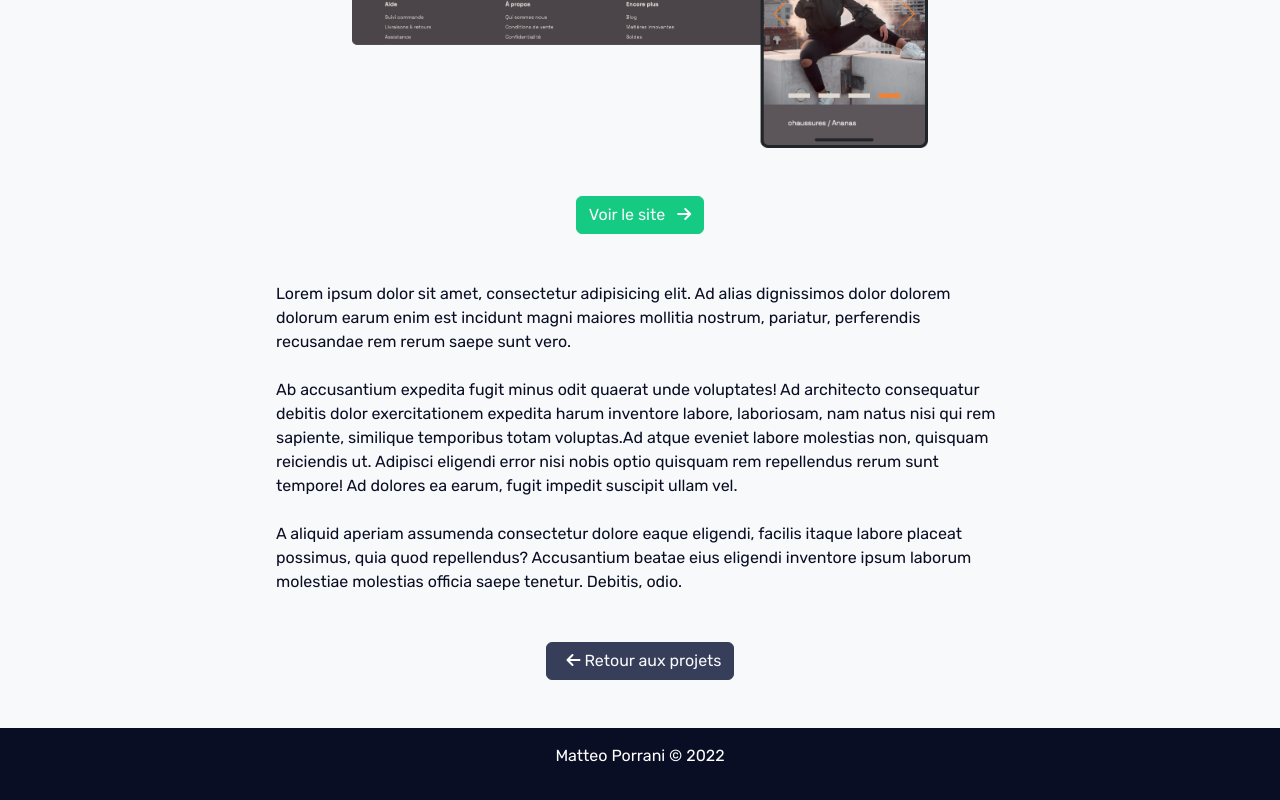
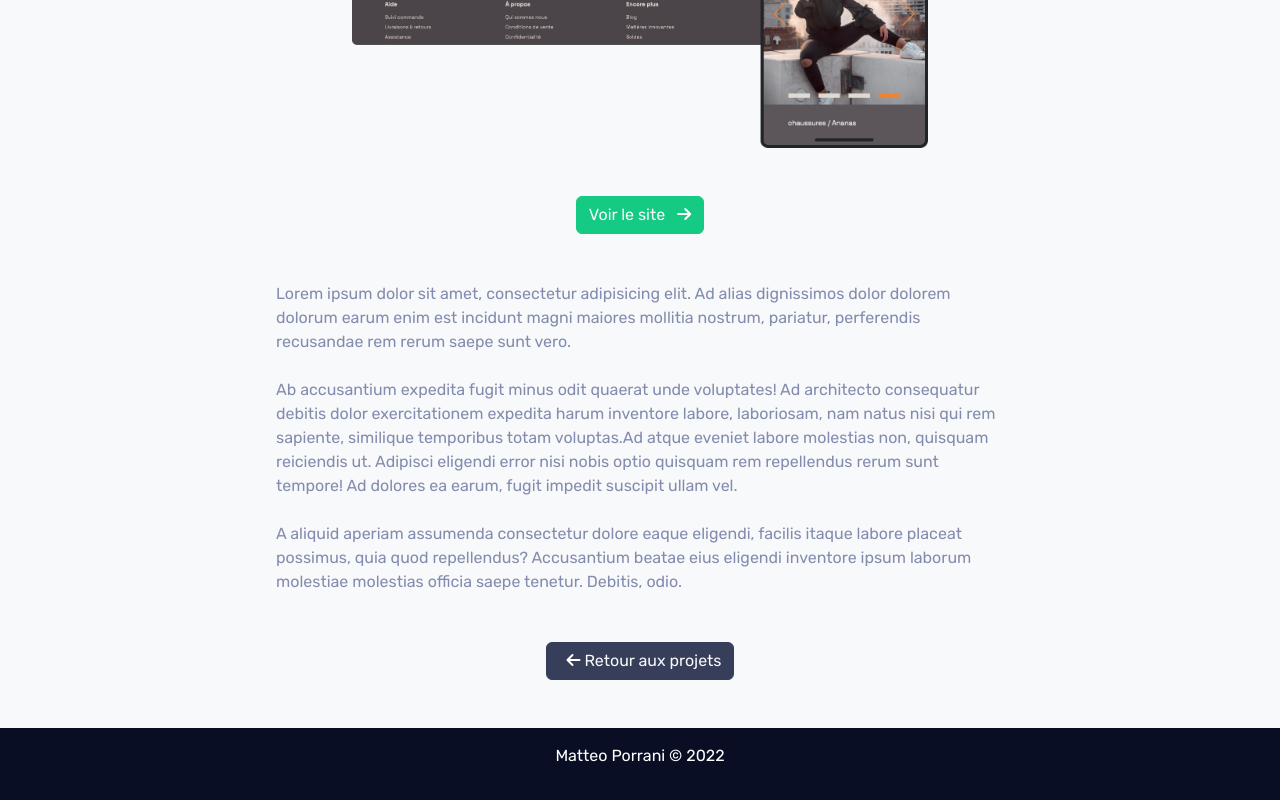
Before and after one commit to Matteo-Porrani/sample-portfolio, a Vue app: page /project/1 in a window 1280 px wide. Shown: the part 678-1478 px from the top of the page. Built offline with nearby package versions, Linux system fonts and the light colour scheme; a web font is replaced by a local one.

Commit message:
Correction marge négative preview

```diff
--- a/src/views/PageProj.vue
+++ b/src/views/PageProj.vue
@@ -56,7 +56,7 @@
                 <i class="fas fa-arrow-right text-white ms-2"></i>
               </a>
 
-              <p class="my-5">
+              <p class="my-5 text-secondary">
                 <span>Lorem ipsum dolor sit amet, consectetur adipisicing elit. Ad alias dignissimos dolor dolorem dolorum earum enim est incidunt magni maiores mollitia nostrum, pariatur, perferendis recusandae rem rerum saepe sunt vero.</span>
                 <br>
                 <br>
@@ -132,10 +132,11 @@ const project = projects.find(p => p.id === props.id);
 }
 
 .img-preview {
-  margin-top: -20vh !important;
+  margin-top: -10vh !important;
   width: 90vw;
 
   @media (min-width: 768px) {
+    margin-top: -20vh !important;
     width: 60vw;
   }
 
```
